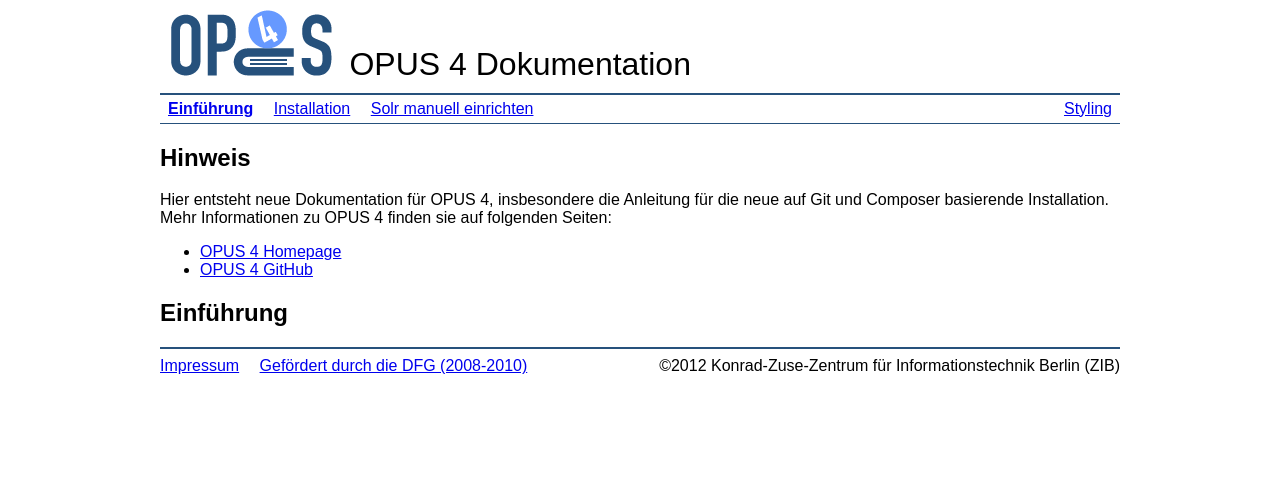
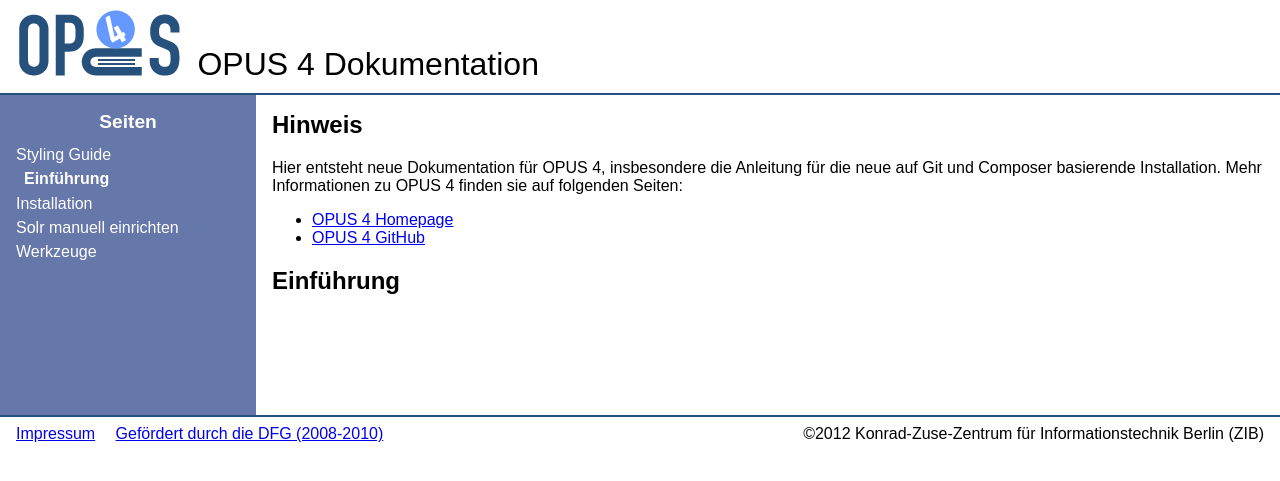
Before and after one commit to OPUS4/opus4.github.io, a Jekyll site: the page built from index.md, in a window 1280 px wide. Shown: the top 481 px of the page. Built offline with Jekyll 4.4.1, drawn with Linux system fonts in a browser that asks for light colours.

Commit message:
opus4.github.io-6 Changed layout to used full width of browser. Simple navigation on the left. Just a list of pages right now.

```diff
--- a/_layouts/default.html
+++ b/_layouts/default.html
@@ -13,11 +13,12 @@
 
 {% include header.html %}
 
+<div class="container">
+
     <div id="navigation">
+        <div class="title">Seiten</div>
         <ul>
-    {% assign group = "navigation" %}
         {% include pagelist.html group="navigation" %}
-        <li style="float: right; padding-right: 0;"><a href="{{site.baseurl}}/about/index.html">Styling</a></li>
         </ul>
     </div>
 
@@ -25,6 +26,7 @@
 
     {{ content }}
 
+    </div>
 
 </div>
 
--- a/css/style.css
+++ b/css/style.css
@@ -1,14 +1,13 @@
 body {
     background: white;
-    margin: 1em;
-    max-width: 960px;
-    margin: 0 auto;
+    margin: 0em;
     font-family: sans-serif;
 }
 
 #header {
-    clear: both;
     border-bottom: 2px solid #26517c;
+    padding-left: 0.5em;
+    padding-right: 1em;
 }
 
 #header .logo {
@@ -22,39 +21,72 @@
     padding-bottom: 10px;
 }
 
+.container {
+    margin: 0px;
+    padding: 0px;
+    display: table;
+    min-height: 20em;
+    width: 100%;
+}
+
 #navigation {
-    clear: both;
-    padding: 0.3em 0.5em;
-    border-bottom: 1px solid #26517c;
+    display: table-cell;
+    color: white;
+    background-color: #6677aa;
+    width: 20%;
+    min-width: 12em;
+    padding: 1em 1em;
+    vertical-align: top;
+}
+
+#navigation .title {
+    text-align: center;
+    font-size: 1.2em;
+    font-weight: bold;
+    padding-bottom: 0.5em;
+}
+
+#navigation a {
+    color: white;
+    text-decoration: none;
 }
 
 #navigation ul {
     list-style-type: none;
-    margin: 0;
-    padding: 0;
+    margin: 0px;
+    padding: 0px;
 }
 
 #navigation ul li {
-    display: inline;
-    padding-right: 1em;
+    /* display: block;
+    width: 12em; */
+    padding: 0.2em 0em;
 }
 
 #navigation ul li.active {
     font-weight: bold;
+    padding-left: 0.5em;
 }
 
 #content {
-    clear: both;
+    display: table-cell;
+    padding: 1em;
+    width: 100%;
+    vertical-align: top;
 }
 
 #footer {
     border-top: 2px solid #26517c;
-    margin-top: 0.5em;
     padding-top: 0.5em;
     clear: both;
 }
 
 #footer a {
+    padding-right: 1em;
+}
+
+#footer .wrapper {
+    padding-left: 1em;
     padding-right: 1em;
 }
 
```
Lines whose indentation alone changed are shown as unchanged.
